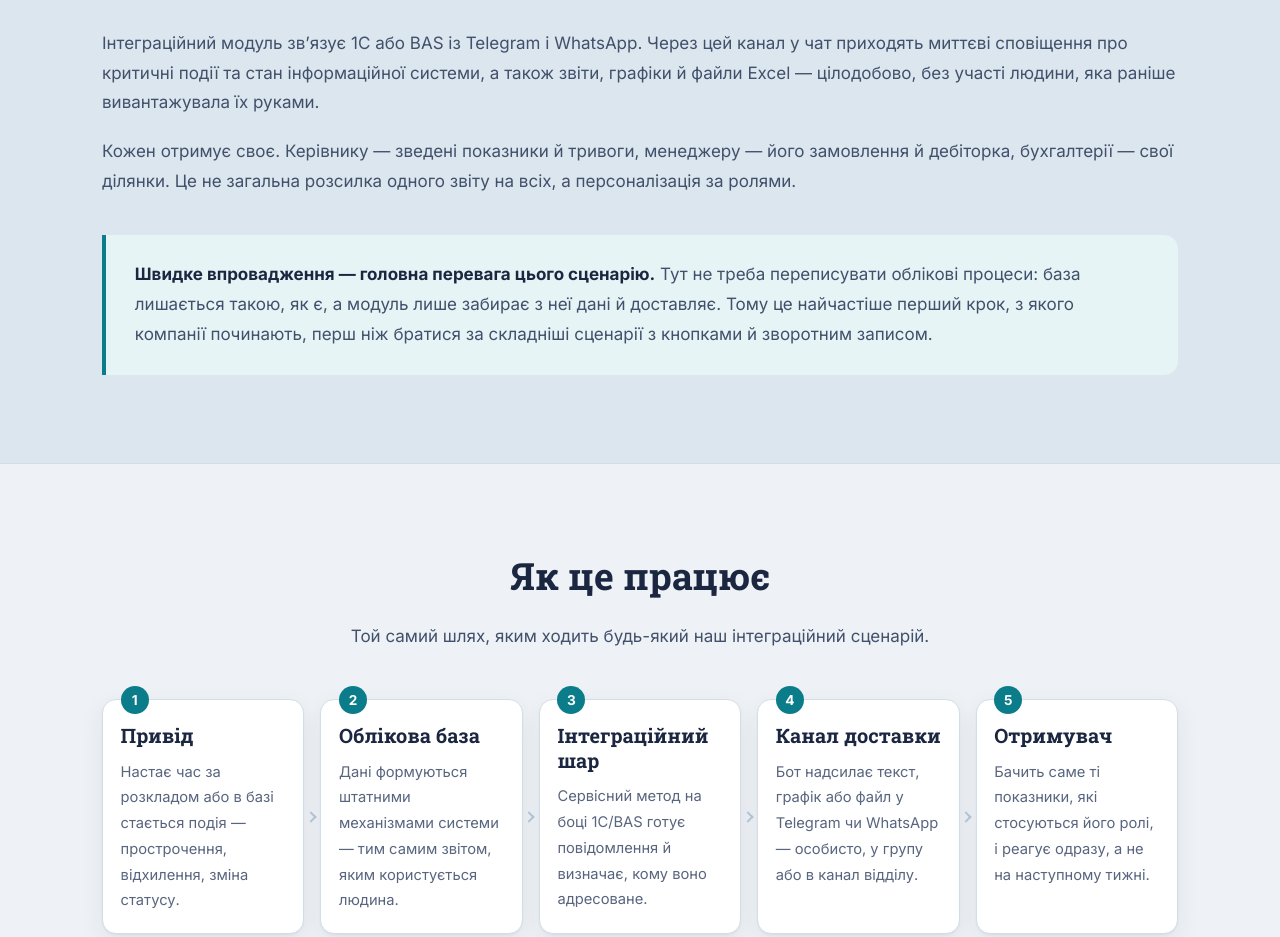
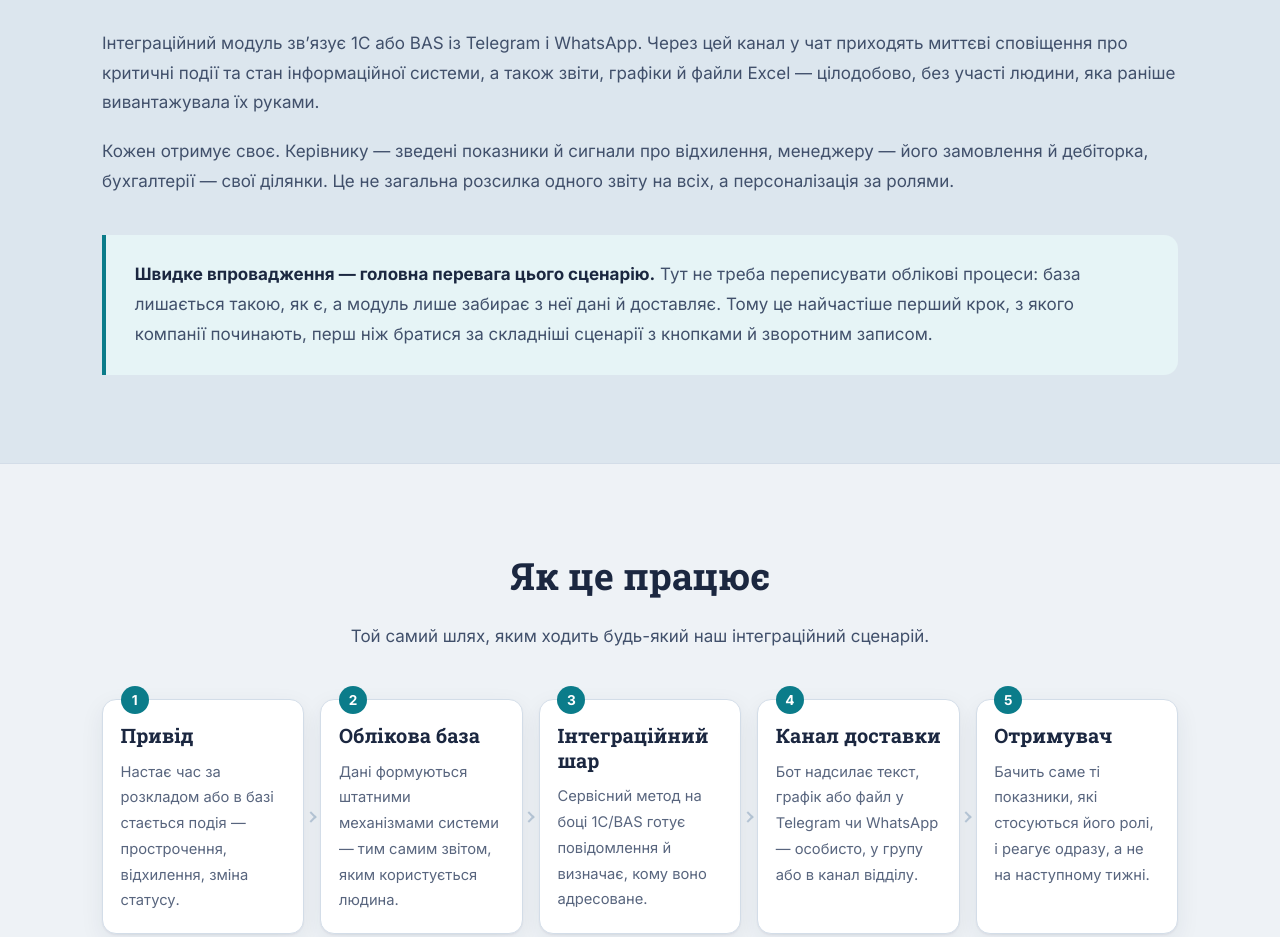
Before and after one commit to vvlasiuk/vlaspro-site, a plain HTML site: page integratsiya-1c-telegram.html in a window 1280 px wide. Shown: the part 2020-2957 px from the top of the page. Drawn offline with Linux system fonts and the light colour scheme.

Commit message:
Кейс 05: «сигнали про відхилення» замість «тривоги»
Co-Authored-By: Claude Opus 5 <noreply@anthropic.com>

```diff
--- a/integratsiya-1c-telegram.html
+++ b/integratsiya-1c-telegram.html
@@ -206,9 +206,9 @@
         а також звіти, графіки й файли Excel — цілодобово, без участі людини, яка раніше
         вивантажувала їх руками.</p>
 
-      <p>Кожен отримує своє. Керівнику — зведені показники й тривоги, менеджеру — його
-        замовлення й дебіторка, бухгалтерії — свої ділянки. Це не загальна розсилка одного
-        звіту на всіх, а персоналізація за ролями.</p>
+      <p>Кожен отримує своє. Керівнику — зведені показники й сигнали про відхилення,
+        менеджеру — його замовлення й дебіторка, бухгалтерії — свої ділянки. Це не
+        загальна розсилка одного звіту на всіх, а персоналізація за ролями.</p>
 
       <div class="callout">
         <p><strong>Швидке впровадження — головна перевага цього сценарію.</strong> Тут не треба
```
